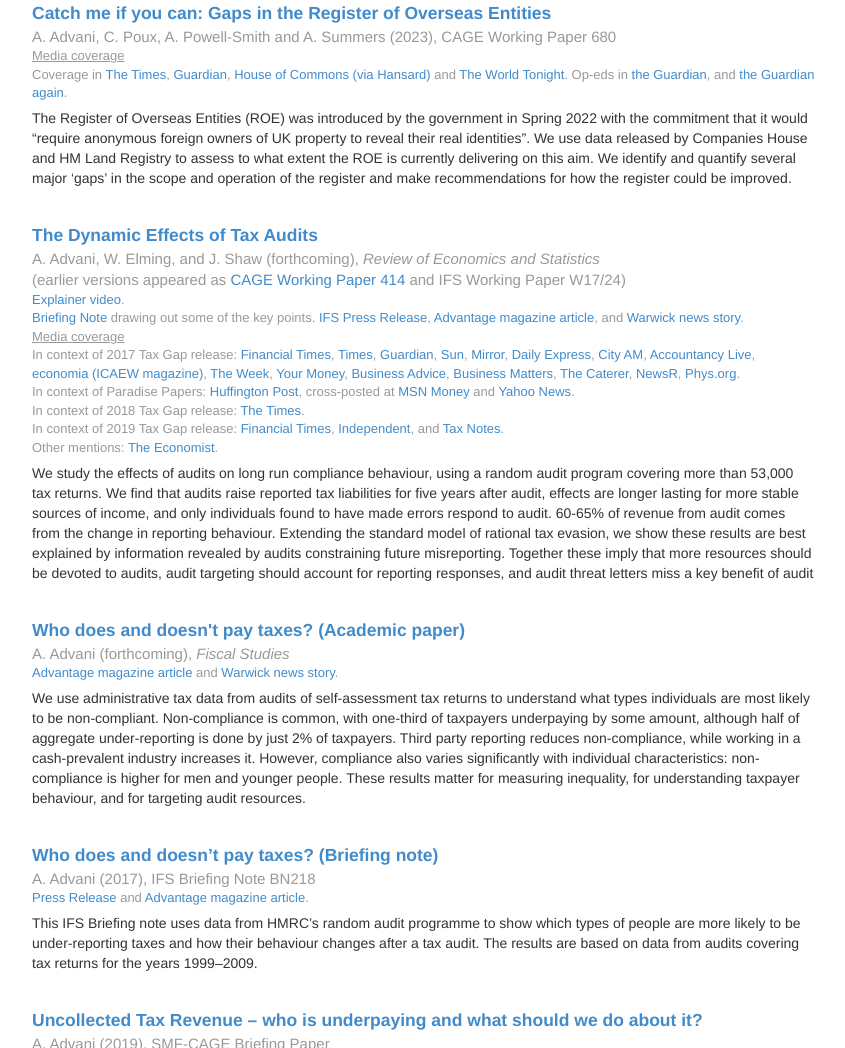
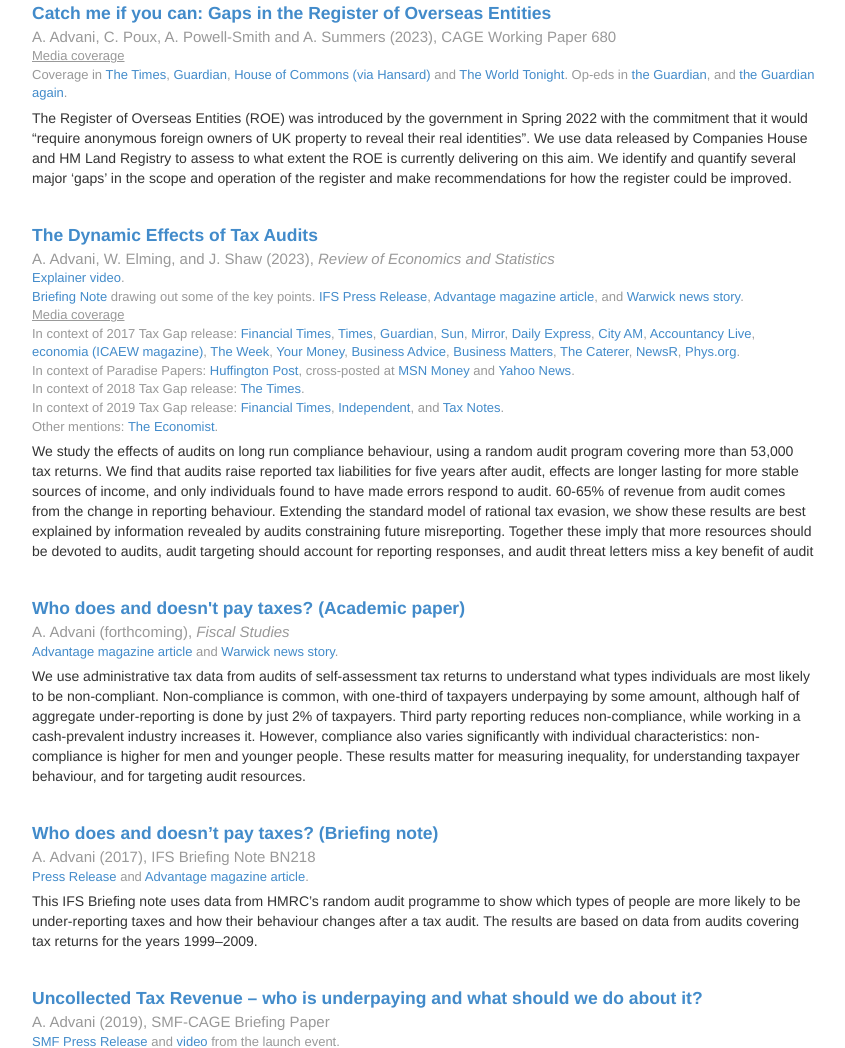
Before and after one commit to arunadvani/arunadvani.github.io, a plain HTML site: page researchbytopic.html in a window 1280 px wide. Shown: the part 9643-10691 px from the top of the page, without its empty margins (38-883 px from the left). Drawn offline with Linux system fonts and the light colour scheme; a script that the page names is missing.

Commit message:
Update RRR paper

```diff
--- a/researchbytopic.html
+++ b/researchbytopic.html
@@ -2198,14 +2198,14 @@
                 > -->
               </div>
               <div class="pAuthors">
-                A. Advani, W. Elming, and J. Shaw (forthcoming),
+                A. Advani, W. Elming, and J. Shaw (2023),
                 <i>Review of Economics and Statistics</i> <br />
-                (earlier versions appeared as
+                <!-- (earlier versions appeared as
                 <a
                   href="https://warwick.ac.uk/fac/soc/economics/research/centres/cage/414-2019_advani.pdf"
                   >CAGE Working Paper 414</a
                 >
-                and IFS Working Paper W17/24)
+                and IFS Working Paper W17/24) -->
               </div>
               <div
                 class="altmetric-embed"
```
Also changed, not shown: research.html (+1 -1 lines), 1 other file.
